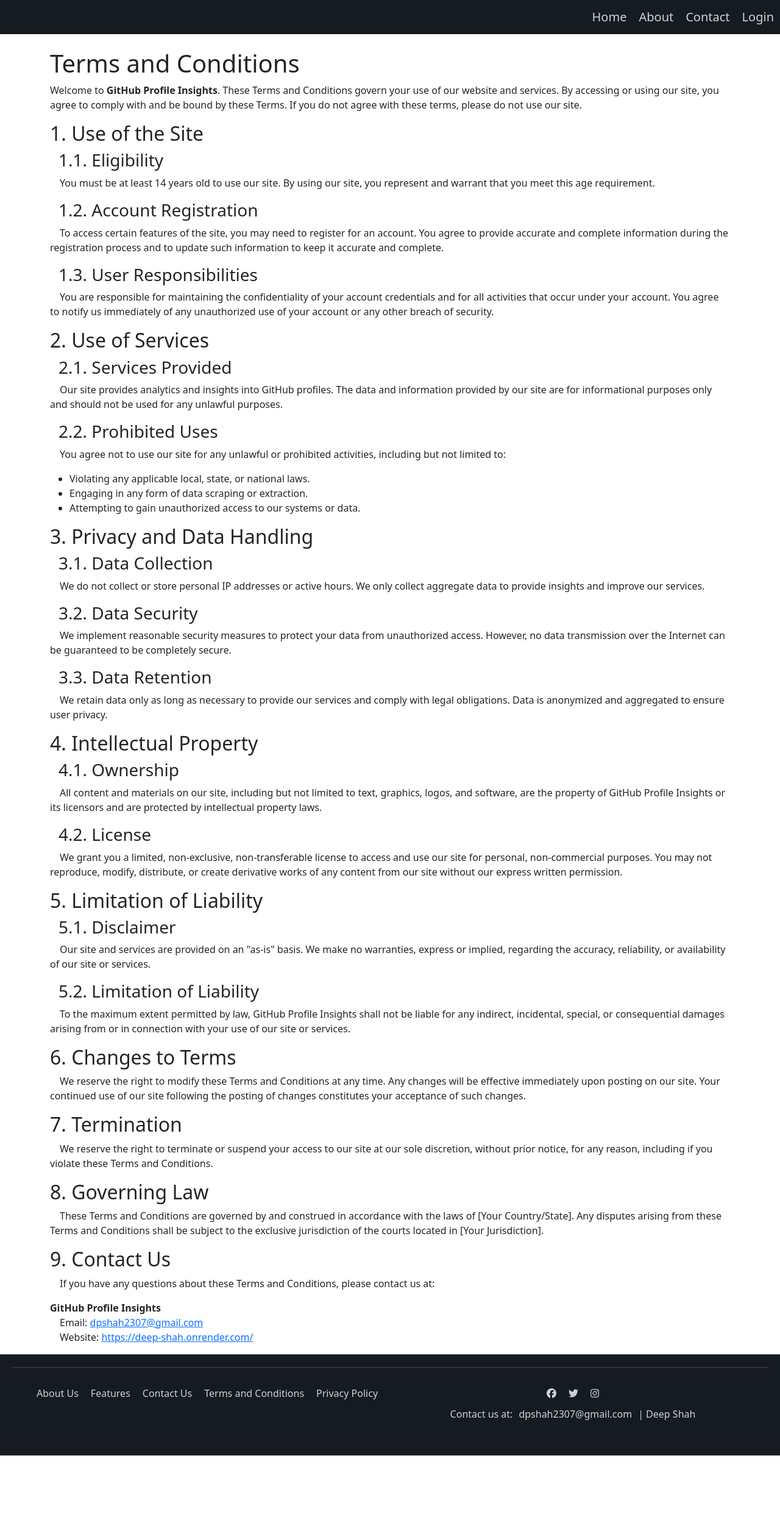
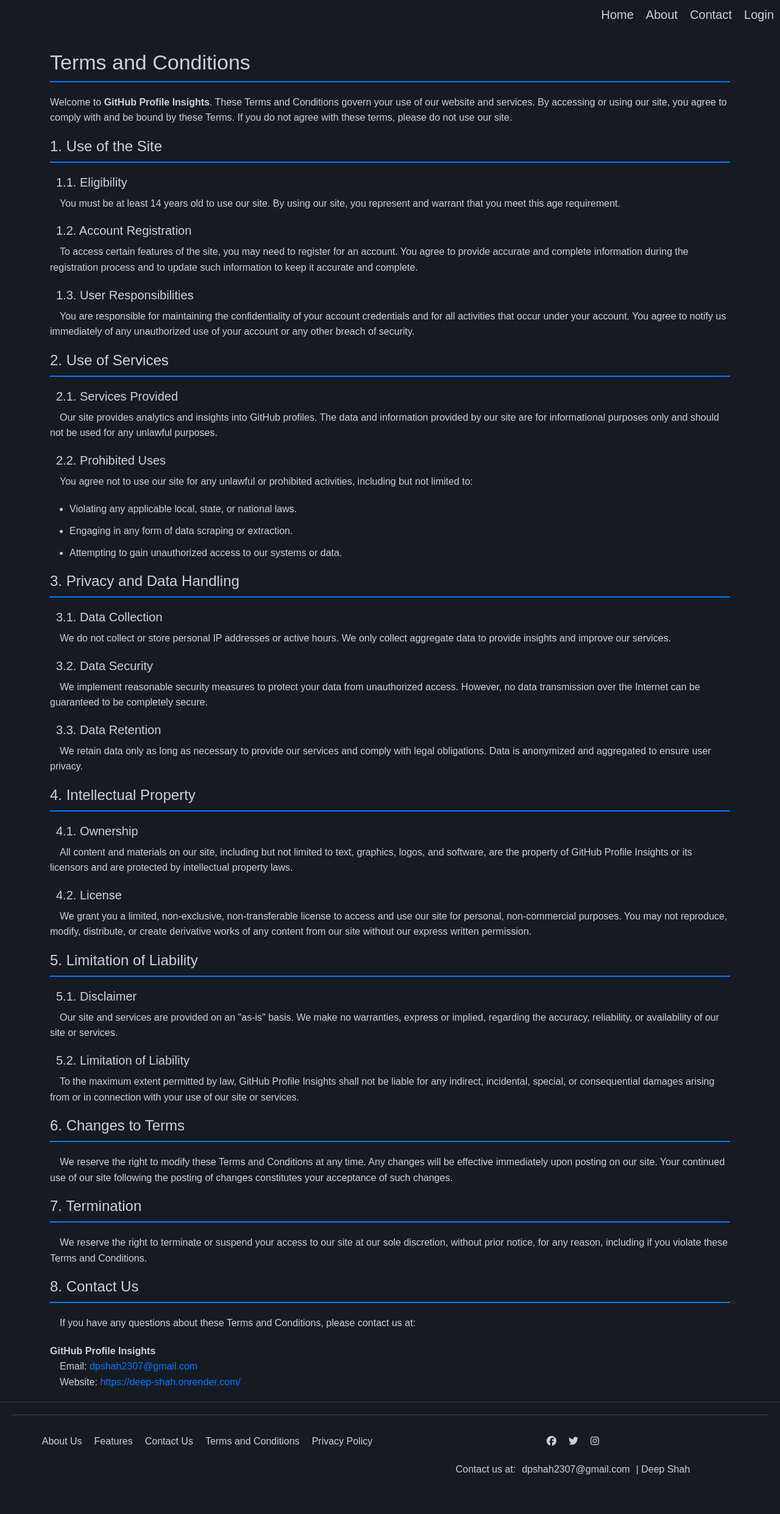
Before and after one commit to dpshah23/Github-Visitor-Info-Admin, a Django app: page /termsandconditions/ in a window 1280 px wide. Shown: the whole page at 61% size. Before the commit the page ends 2387 px from the top, so only its background shows below. Run offline with Django 4.2, Linux system fonts and the light colour scheme; some libraries are stand-ins or nearby versions.

Commit message:
Updated Terms And conditions css

```diff
--- /dev/null
+++ b/static/css/termsandconditions.css
@@ -0,0 +1,51 @@
+@import url('./common.css');
+body {
+    font-family: Arial, sans-serif;
+    line-height: 1.6;
+    color: var(--text-color);
+    background-color: var(--common-bg-color);
+    margin: 0;
+    padding: 0;
+}
+
+a{
+    color: #007BFF;
+    text-decoration: none;
+}
+
+h1{
+    font-size: 34px;
+    color: var(--text-color);
+    border-bottom: 2px solid #007BFF;
+    padding-bottom: 10px;
+    margin-bottom: 20px;
+}
+p{
+    margin-bottom: 20px;
+    font-size: 16px;
+    color: var(--text-color);
+}
+ul{
+    margin-bottom: 20px;
+}
+ul li{
+    margin-bottom: 10px;
+}
+h2{
+    font-size: 24px;
+    color: var(--text-color);
+    border-bottom: 2px solid #007BFF;
+    padding-bottom: 10px;
+    margin-bottom: 20px;
+}
+h3{
+    font-size: 20px;
+    color: var(--text-color);
+    margin-top: 20px;
+    margin-bottom: 10px;
+}
+
+::selection{
+    background-color: var(--selection-bg-color);
+    color: var(--selection-text-color);
+}
--- a/templates/termsandconditions.html
+++ b/templates/termsandconditions.html
@@ -5,7 +5,7 @@
 <link href='https://unpkg.com/boxicons@2.1.4/css/boxicons.min.css' rel='stylesheet'>
 <link href="https://cdn.jsdelivr.net/npm/bootstrap@5.3.3/dist/css/bootstrap.min.css" rel="stylesheet" integrity="sha384-QWTKZyjpPEjISv5WaRU9OFeRpok6YctnYmDr5pNlyT2bRjXh0JMhjY6hW+ALEwIH" crossorigin="anonymous">
 <script src="https://cdn.jsdelivr.net/npm/bootstrap@5.3.3/dist/js/bootstrap.bundle.min.js" integrity="sha384-YvpcrYf0tY3lHB60NNkmXc5s9fDVZLESaAA55NDzOxhy9GkcIdslK1eN7N6jIeHz" crossorigin="anonymous"></script>
-
+<link rel="stylesheet" href="/static/css/termsandconditions.css">
 
 <div class="container mt-4">
     <h1>Terms and Conditions</h1>
@@ -68,10 +68,10 @@
     <h2>7. Termination</h2>
     <p>&emsp;We reserve the right to terminate or suspend your access to our site at our sole discretion, without prior notice, for any reason, including if you violate these Terms and Conditions.</p>
 
-    <h2>8. Governing Law</h2>
-    <p>&emsp;These Terms and Conditions are governed by and construed in accordance with the laws of [Your Country/State]. Any disputes arising from these Terms and Conditions shall be subject to the exclusive jurisdiction of the courts located in [Your Jurisdiction].</p>
+    {% comment %} <h2>8. Governing Law</h2>
+    <p>&emsp;These Terms and Conditions are governed by and construed in accordance with the laws of [Your Country/State]. Any disputes arising from these Terms and Conditions shall be subject to the exclusive jurisdiction of the courts located in [Your Jurisdiction].</p> {% endcomment %}
 
-    <h2>9. Contact Us</h2>
+    <h2>8. Contact Us</h2>
     <p>&emsp;If you have any questions about these Terms and Conditions, please contact us at:</p>
     <p><strong>GitHub Profile Insights</strong><br>
         &emsp;Email: <a href="mailto:dpshah2307@gmail.com">dpshah2307@gmail.com</a><br>
```
